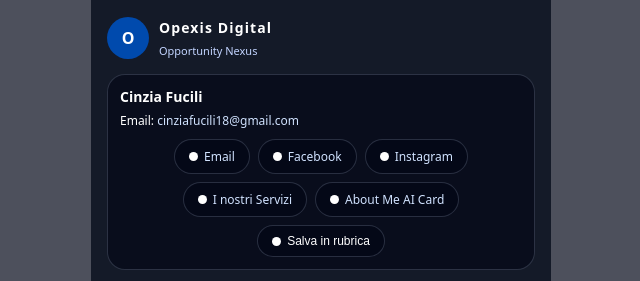
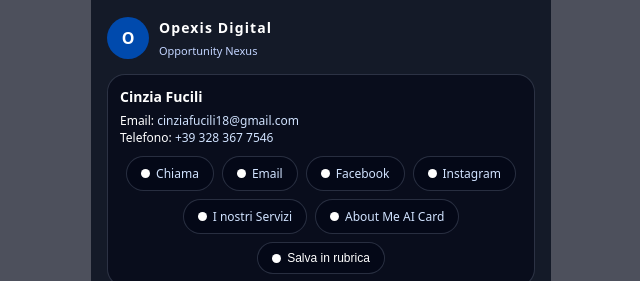
Before and after one commit to rabbonimirko-arch/opexis-fucili, a plain HTML site: page index.html in a window 1280 px wide. Shown: the top 281 px of the page, without its empty margins (319-959 px from the left). Drawn offline with Linux system fonts and the light colour scheme.

Commit message:
Update index.html

```diff
--- a/index.html
+++ b/index.html
@@ -180,20 +180,18 @@ footer{
 <section class="card">
   <h2>Cinzia Fucili</h2>
   <div class="meta">
-    Email: <a href="mailto:cinziafucili18@gmail.com">cinziafucili18@gmail.com</a>
+    Email: <a href="mailto:cinziafucili18@gmail.com">cinziafucili18@gmail.com</a><br>
+    Telefono: <a href="tel:+393283677546">+39 328 367 7546</a>
   </div>
 
   <div class="actions">
+    <a class="btn" href="tel:+393283677546"><span class="dot"></span>Chiama</a>
     <a class="btn" href="mailto:cinziafucili18@gmail.com"><span class="dot"></span>Email</a>
     <a class="btn" href="https://www.facebook.com/share/1AUWWJ5Xbt/" target="_blank"><span class="dot"></span>Facebook</a>
     <a class="btn" href="https://www.instagram.com/cinziafucili?igsh=M2Q2bGM4cmZwd2J6" target="_blank"><span class="dot"></span>Instagram</a>
 
-    <a class="btn" href="https://opexis.digital/?ref=19" target="_blank">
-      <span class="dot"></span>I nostri Servizi
-    </a>
-    <a class="btn" href="https://opexis.digital/prodotto/aboutme-ai-card-personalizzazione-nome/?ref=19" target="_blank">
-      <span class="dot"></span>About Me AI Card
-    </a>
+    <a class="btn" href="https://opexis.digital/?ref=19" target="_blank"><span class="dot"></span>I nostri Servizi</a>
+    <a class="btn" href="https://opexis.digital/prodotto/aboutme-ai-card-personalizzazione-nome/?ref=19" target="_blank"><span class="dot"></span>About Me AI Card</a>
 
     <button class="btn" onclick="saveContact()"><span class="dot"></span>Salva in rubrica</button>
   </div>
@@ -252,6 +250,7 @@ function saveContact(){
 VERSION:3.0
 FN:Cinzia Fucili
 N:Fucili;Cinzia;;;
+TEL;TYPE=CELL:+393283677546
 EMAIL:cinziafucili18@gmail.com
 URL:https://www.facebook.com/share/1AUWWJ5Xbt/
 URL:https://www.instagram.com/cinziafucili?igsh=M2Q2bGM4cmZwd2J6
```
